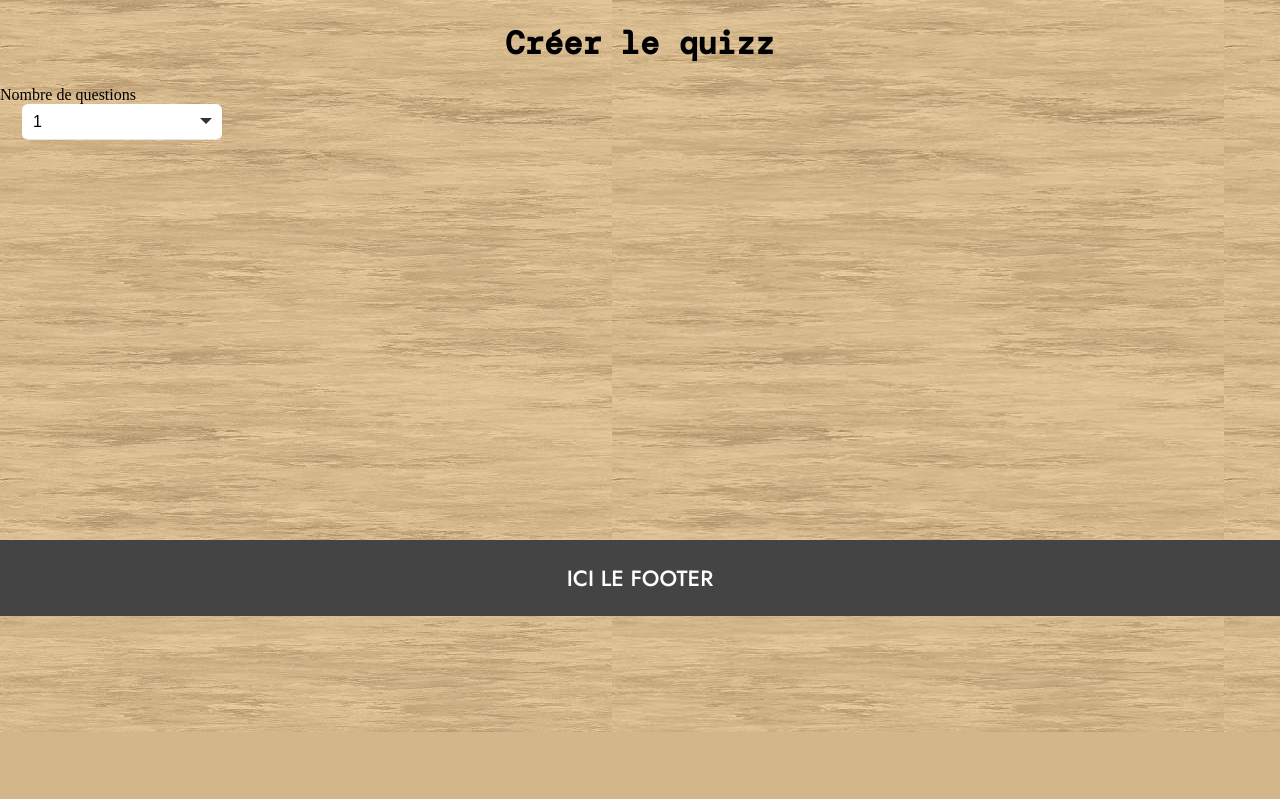
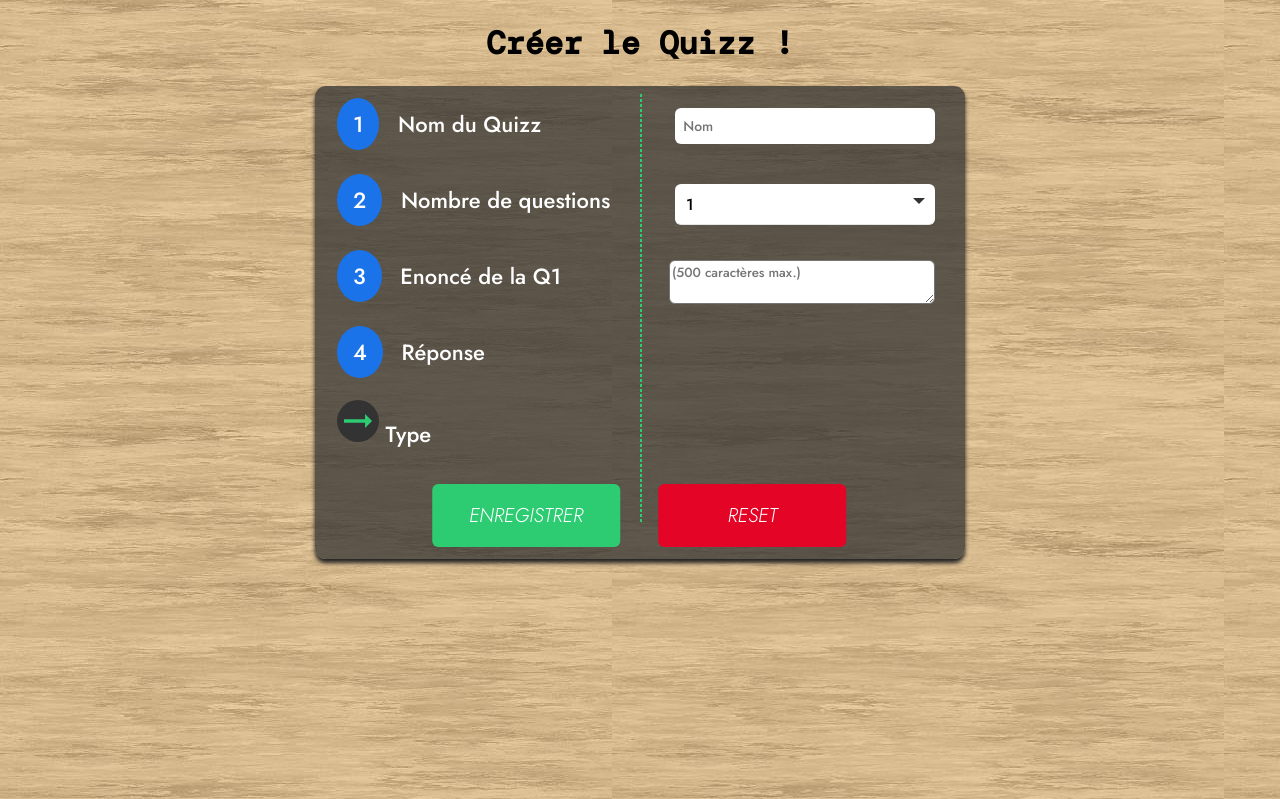
Before and after one commit to PaulMinguet/Site_Quizz, a CodeIgniter app: page /pt_wim21/home/creer in a window 1280 px wide. Shown: the part 68-867 px from the top of the page. Before the commit the page ends 800 px from the top, so only its background shows below. Run offline with CodeIgniter, Linux system fonts and the light colour scheme; some libraries are stand-ins or nearby versions.

Commit message:
design quizz fabrik

```diff
--- a/CodeIgniter/application/controllers/home.php
+++ b/CodeIgniter/application/controllers/home.php
@@ -26,8 +26,8 @@ class Home extends CI_Controller {
         $this->load->view('header');
         $this->load->view('nav');
         $this->load->view('msg_log_view');
+        $this->load->model('creer');
         $this->load->view('creer_view');
-        $this->load->model('creer');
         $this->load->view('footer');
     }
     public function login() {
--- a/CodeIgniter/application/models/creer.php
+++ b/CodeIgniter/application/models/creer.php
@@ -2,9 +2,7 @@
 	class Creer extends CI_Model{
 
 		function affiche_creer() {
-
-
-			// not_connected();
+            // not_connected();
 
 			require $this->load->views('header.php');
 			require $this->load->views('nav.php');
--- a/CodeIgniter/application/views/creer_view.php
+++ b/CodeIgniter/application/views/creer_view.php
@@ -1,10 +1,16 @@
 
-<h1 class="title">Créer le quizz</h1>
+<h1 class="title">Créer le Quizz !</h1>
 
 <form action="questions" method="post" class="quizz">
-    <label for="nombre">Nombre de questions</label>
-    <div class="custom-select">
-        <select name="nb" id="nb">
+    <hr class="separate"/>
+    <div class="line">
+        <label for="nomqz"><span class="nb">1</span> Nom du Quizz</label>
+        <input type="text" name="nomqz" id="nomqz" class="area_qz" placeholder="Nom"/>
+    </div>
+    <div class="line">
+        <label for="nombre"><span class="nb">2</span> Nombre de questions</label>
+        <div class="custom-select quizz-select">
+            <select name="nbr" id="nbr">
                 <option value="1">1</option>
                 <option value="2">2</option>
                 <option value="3">3</option>
@@ -18,4 +24,22 @@
             </select>
             <script src="<?php echo base_url(); ?>js/btnSelect.js"></script>
         </div>
+    </div>
+    <div class="line">
+        <label for="nomqz"><span class="nb">3</span> Enoncé de la Q1</label>
+        <textarea rows="2" cols="22" name="nomqz" id="nomqz" maxlength="500" placeholder="(500 caractères max.)" class="area_qz"></textarea> </textarea>
+    </div>
+
+    <div class="line">
+        <label for="reponse"><span class="nb">4</span> Réponse</label>
+    </div>
+    <div class="line reponse">
+        <label for="nb_rep"><span class="material-icons arrow">arrow_right_alt</span> Type</label>
+    </div>
+    <div class="final_btn">
+        <div class="container">
+            <input type="submit" name="save" value="Enregistrer" class="save_btn">
+            <input type="submit" name="reset" value="Reset" class="reset_btn">
+        </div>
+    </div>
 </form>
--- a/CodeIgniter/application/views/header.php
+++ b/CodeIgniter/application/views/header.php
@@ -7,6 +7,7 @@
 
     <link href="https://fonts.googleapis.com/css2?family=DM+Mono:wght@500&family=Jost:ital,wght@1,300;0,500&display=swap" rel="stylesheet">
     <link rel="stylesheet" href="https://cdnjs.cloudflare.com/ajax/libs/font-awesome/5.13.0/css/all.min.css">
+    <link href="https://fonts.googleapis.com/icon?family=Material+Icons" rel="stylesheet">
     <title>Quizz</title>
 </head>
 <body>
--- a/CodeIgniter/css/style.css
+++ b/CodeIgniter/css/style.css
@@ -294,16 +294,18 @@ nav ul li a {
 }
 
 .login>.area {
-	border-color: transparent transparent #fff transparent;
+    border-color: transparent transparent #FFF transparent;
 	margin-left: 32px;
 	width: 164px;
 	padding: 8px;
-	margin-bottom: 22px;
+    margin-bottom: 22px;
+}
+.login>.area:focus {
+    border-color: #2E712E;
 }
 
 /* --------------------------- select -------------- */
 
-/* The container must be positioned relative: */
 .custom-select {
     position: relative;
     font-family: Arial;
@@ -313,7 +315,6 @@ nav ul li a {
 
 .custom-select select {
     display: none;
-    /*hide original SELECT element: */
 }
 
 .select-selected {
@@ -321,8 +322,6 @@ nav ul li a {
     border-radius: 6px;
 
 }
-
-/* Style the arrow inside the select element: */
 .select-selected:after {
     position: absolute;
     content: "";
@@ -398,8 +397,110 @@ input[type="radio"] {
 input[type="radio"]:hover {
     cursor: pointer;
 }
-input[type="radio"]:checked~input[type="radio"] {
-    background-color: #FF0000;
+
+.quizz {
+    font-family: 'Jost', sans-serif;
+    position: relative;
+    background-color: #333333bd;
+    box-shadow: 0 4px 4px #222;
+    width: 650px;
+    margin: 0 auto;
+    border-radius: 11px;
+    -webkit-border-radius: 11px;
+    -moz-border-radius: 11px;
+    -ms-border-radius: 11px;
+    -o-border-radius: 11px;
+}
+.quizz .separate {
+    position: absolute;
+    top: 0;
+    height: 90%;
+    left: 50%;
+    border-style: dashed;
+	color: #2ECC72;
+}
+.quizz .line {
+    display: block;
+    padding: 22px 0;
+}
+.quizz label {
+    left: 25%;
+    font-size: 22px;
+    margin: 22px;
+    color: #FFF;
+}
+.quizz .line label .nb {
+    background-color: #1A73E8;
+    color: #FFF;
+    padding: 10px 16px;
+    margin-right: 12px;
+    border-radius: 100%;
+    -webkit-border-radius: 100%;
+    -moz-border-radius: 100%;
+    -ms-border-radius: 100%;
+    -o-border-radius: 100%;
+}
+.quizz input {
+    border-color: transparent transparent #FFF transparent;
+    padding: 6px;
+    width: 37.5% !important;
+}
+.custom-select.quizz-select {
+    width: 40% !important;
+}
+textarea {
+    width: 40%;
+}
+.quizz input, .quizz textarea, .custom-select.quizz-select {
+    margin: 0;
+    position: absolute;
+    right: 30px;
+    align-self: flex-end;
+    display: inline-block;
+    font-family: 'Jost', sans-serif;
+    border-radius: 6px;
+}
+.reponse {
+    margin-top: -12px;
+}
+.reponse .arrow {
+    color: #2ECC72;
+    font-size: 42px;
+    background-color: #333;
+    border-radius: 50%;
+    -webkit-border-radius: 50%;
+    -moz-border-radius: 50%;
+    -ms-border-radius: 50%;
+    -o-border-radius: 50%;
+}
+.quizz .final_btn {
+    display: block;
+    position: relative;
+}
+
+.quizz .final_btn .container {
+    position: relative;
+    width: 500px;
+    left: 50%;
+    transform: translateX(-50%);
+    -webkit-transform: translateX(-50%);
+    -moz-transform: translateX(-50%);
+    -ms-transform: translateX(-50%);
+    -o-transform: translateX(-50%);
+}
+.quizz .final_btn .container input {
+    position: relative;
+    margin: 12px 12px 12px 22px;
+    left: 114px;
+    padding: 17px;
+    transform: translateX(-50%);
+    -webkit-transform: translateX(-50%);
+    -moz-transform: translateX(-50%);
+    -ms-transform: translateX(-50%);
+    -o-transform: translateX(-50%);
+}
+.quizz .final_btn .container .reset_btn {
+    background-color: rgb(228, 4, 38);
 }
 .footer {
     text-align: center;
```
Lines whose indentation alone changed are shown as unchanged.
